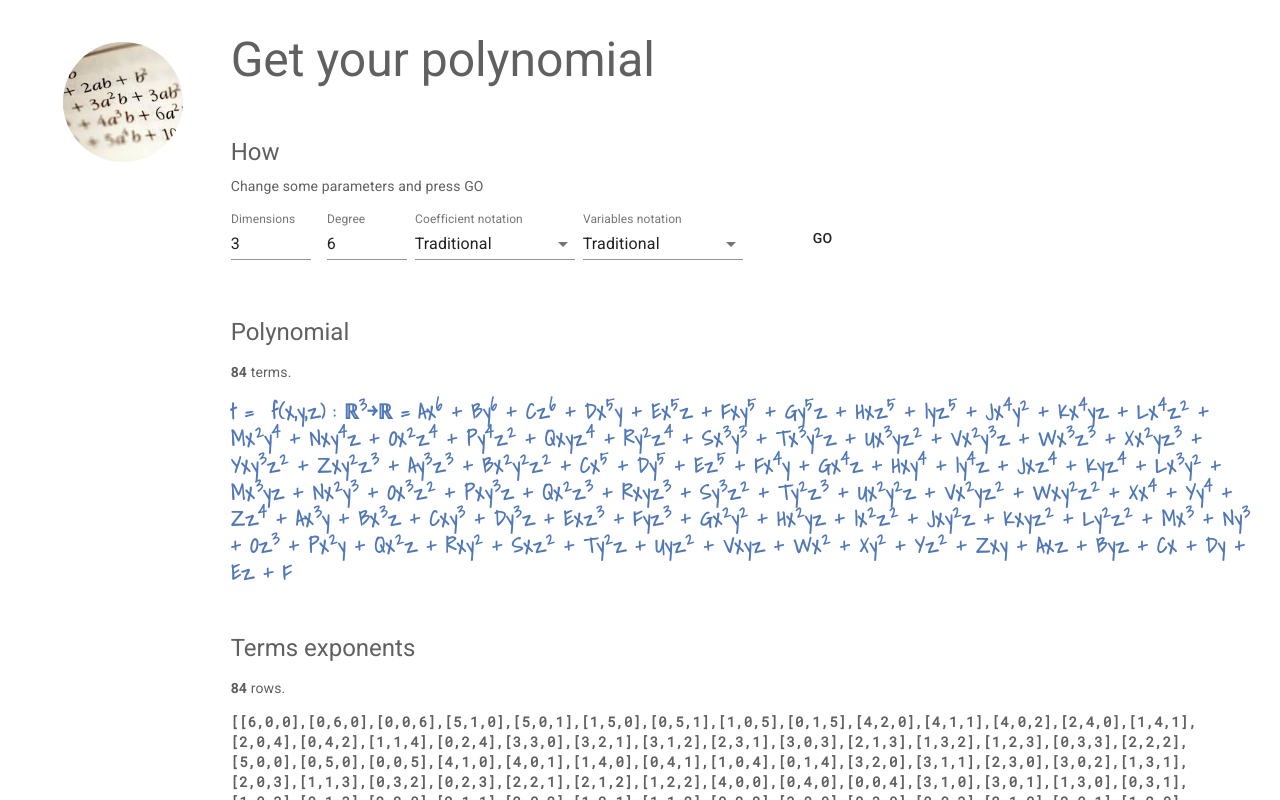
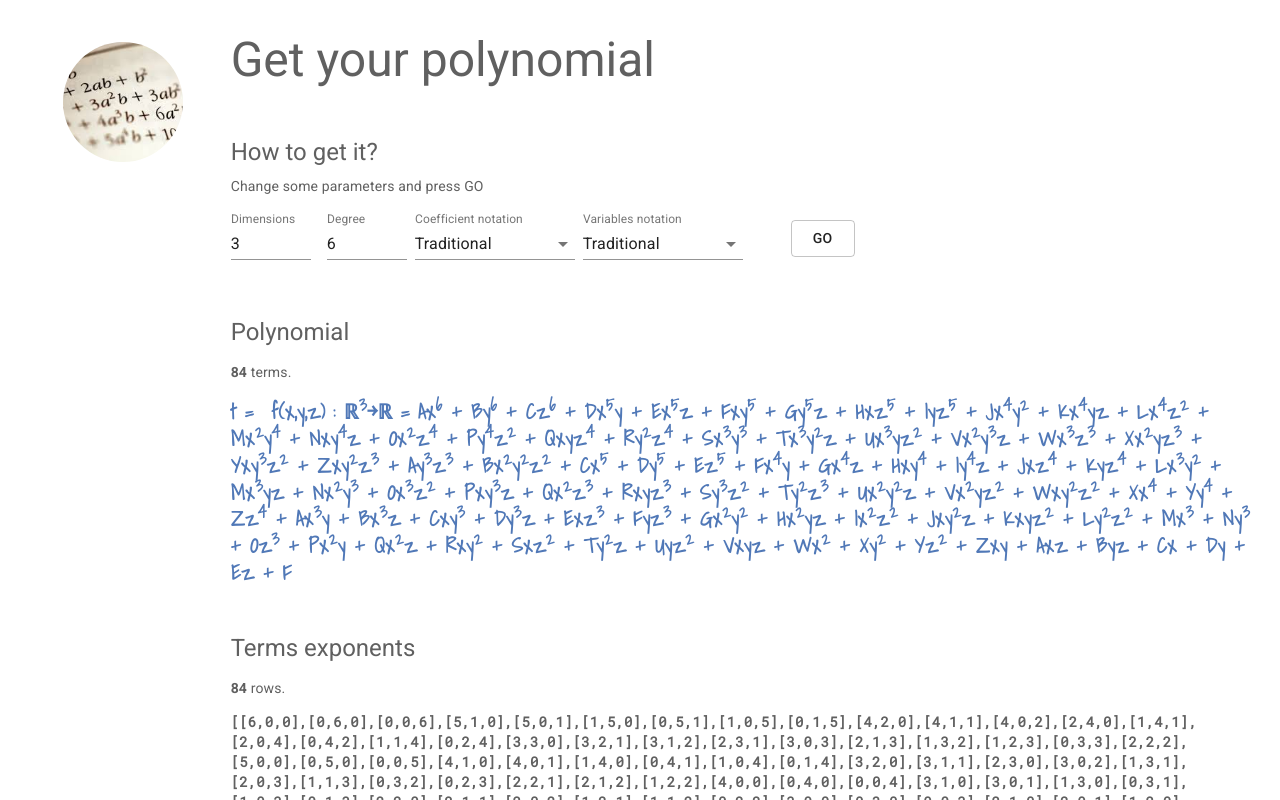
Before and after one commit to juanvia/polygo, a React (Create React App) app: page / in a window 1280 px wide. Built offline with nearby package versions, Linux system fonts and the light colour scheme.

Commit message:
How -> How to get it

```diff
--- a/src/components/polynomial-page/Form.tsx
+++ b/src/components/polynomial-page/Form.tsx
@@ -93,7 +93,7 @@ export const Form = () => {
     const classes = useStyles()
     return <div>
         <Typography variant="h5" gutterBottom  style={{marginTop: 48}}>
-            How
+            How to get it?
         </Typography>
         <div>Change some parameters and press GO</div>
         <TextField
@@ -154,7 +154,7 @@ export const Form = () => {
                 <option value={'pedantic'}>Pedantic</option>
             </Select>
         </FormControl>
-        <Button
+        <Button variant="outlined"
             className={classes.buttonGo}
             onClick={makeTheBloodyPolynomialAtOnce}>
             Go
```
